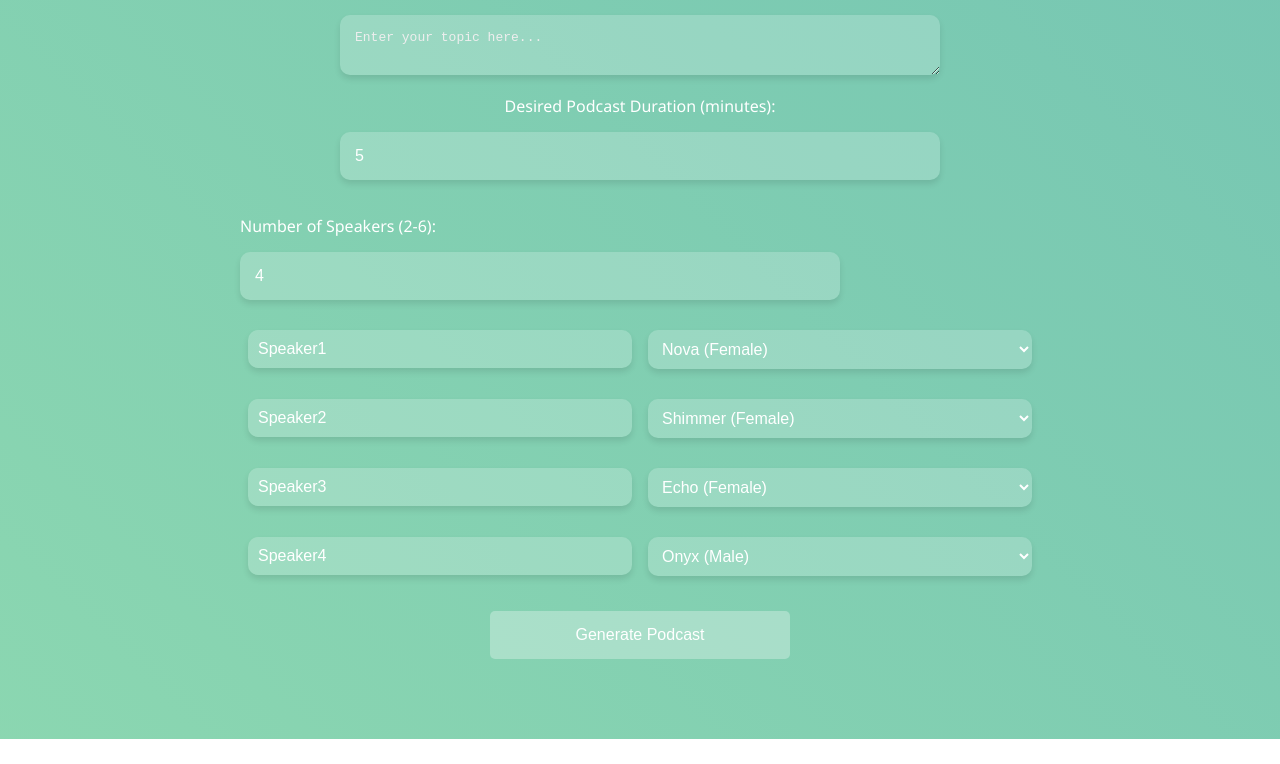
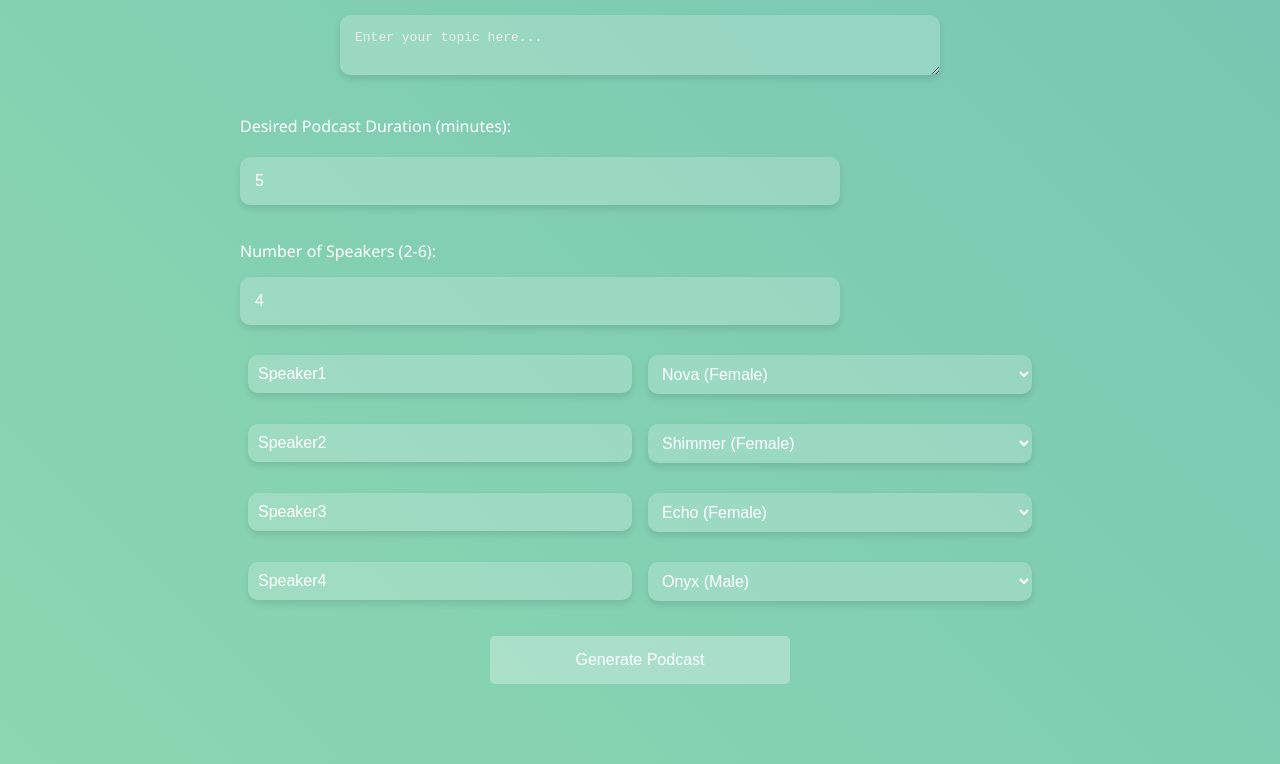
Before and after one commit to KingAmada/podcast, a website: page public/index.html in a window 1280 px wide. Shown: the part 156-920 px from the top of the page. Before the commit the page ends 895 px from the top, so only its background shows below. Drawn offline with Linux system fonts and the light colour scheme.

Commit message:
Update styles.css

```diff
--- a/public/styles.css
+++ b/public/styles.css
@@ -66,6 +66,23 @@ button {
 
 button:hover {
     background-color: rgba(255, 255, 255, 0.5);
+}
+
+/* Podcast settings */
+#podcast-settings {
+    margin: 20px 0;
+    text-align: left;
+    color: #fff;
+}
+
+#podcast-settings label {
+    display: block;
+    margin-bottom: 5px;
+}
+
+#podcast-settings input[type="number"] {
+    width: 100%;
+    max-width: 600px;
 }
 
 /* Speaker settings */
```
